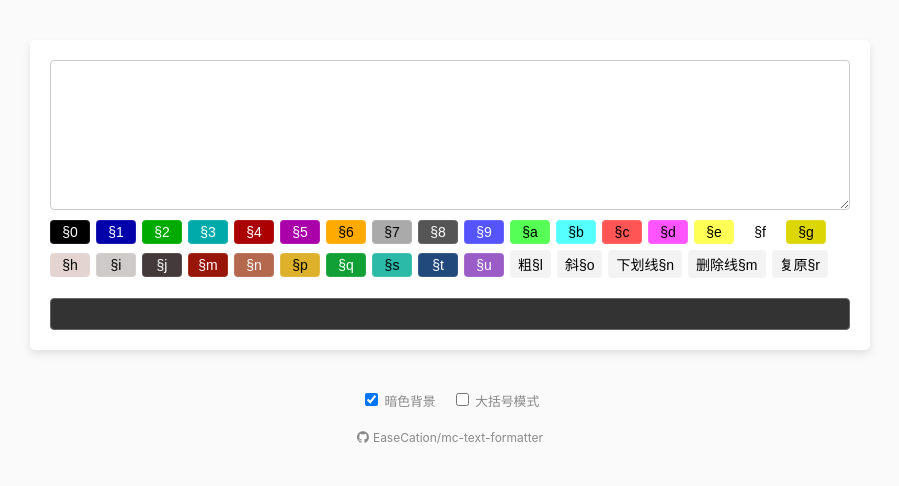
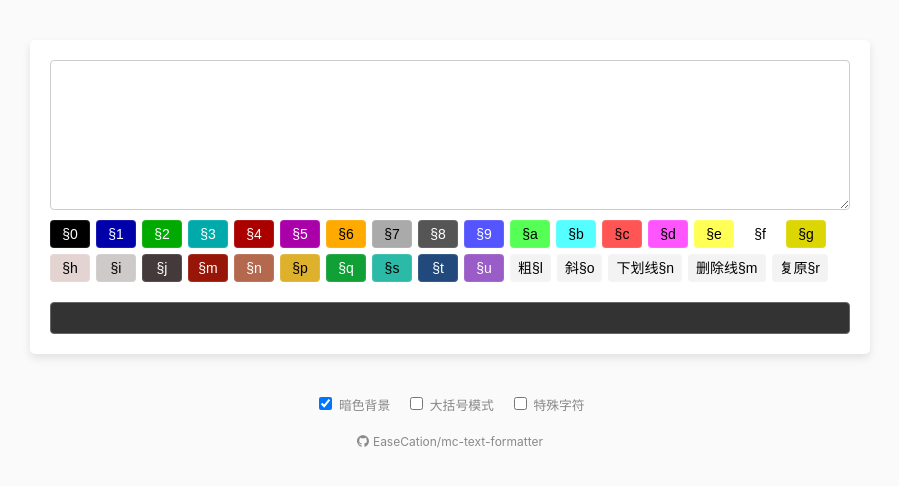
Before and after one commit to EaseCation/mc-text-formatter, a Vue app: page / in a window 1280 px wide. Shown: the top 486 px of the page, without its empty margins (190-1089 px from the left). Built offline with nearby package versions, Linux system fonts and the light colour scheme.

Commit message:
Add extra chars.

```diff
--- a/package.json
+++ b/package.json
@@ -9,7 +9,7 @@
   },
   "dependencies": {
     "core-js": "^3.8.3",
-    "vue": "^3.2.13"
+    "vue": "^3.3.4"
   },
   "devDependencies": {
     "@babel/core": "^7.12.16",
--- a/src/components/FormatButton.vue
+++ b/src/components/FormatButton.vue
@@ -55,6 +55,7 @@ export default {
     color: white;
     margin: 6px 6px 0 0;
     font-size: 14px;
+    line-height: 20px;
     box-shadow: inset 0 0 0 1px rgba(255, 255, 255, 0.1);
     transition: all 0.2s;
     min-width: 40px;
--- a/src/components/MCTextFormatter.vue
+++ b/src/components/MCTextFormatter.vue
@@ -19,6 +19,9 @@
             <format-button v-if="braceMode" v-bind:format="'{bold}'" v-bind:bold="true" @format="insertFormat">粗{bold}</format-button>
             <format-button v-if="braceMode" v-bind:format="'{italic}'" v-bind:italic="true" @format="insertFormat">斜{italic}</format-button>
             <format-button v-if="braceMode" v-bind:format="'{reset}'" @format="insertFormat">复原{reset}</format-button>
+            <div v-if="extraMode">
+                <format-button v-for="char in extraChars" v-bind:key="char" v-bind:format="char" @format="insertFormat">{{ char }}</format-button>
+            </div>
         </div>
         <div :class="['output', { 'dark-mode': isDarkMode }]" v-html="formattedText"></div>
     </div>
@@ -31,6 +34,10 @@
             <label class="small-gray-text">
                 <input type="checkbox" v-model="braceMode">
                 大括号模式
+            </label>
+            <label class="small-gray-text">
+                <input type="checkbox" v-model="extraMode">
+                特殊字符
             </label>
         </div>
         <div class="github-link">
@@ -52,7 +59,8 @@ export default {
 
     setup() {
 
-        const braceMode = ref(false)
+        const braceMode = ref(false);
+        const extraMode = ref(false);
 
         const colorsFormats = computed(() => {
             if (braceMode.value) {
@@ -161,6 +169,29 @@ export default {
             "{enter}": "\n"
         });
 
+        const extraChars = ref([
+            "༺",
+            "༻",
+            "❀",
+            "༽",
+            "༼",
+            "༒",
+            "■",
+            "ꕥ",
+            "»",
+            "«",
+            "୧",
+            "૭",
+            "✧",
+            "◎",
+            "★",
+            "✡",
+            "✩",
+            "❅",
+            "࿈",
+            "ʚ"
+        ])
+
         const rawText = ref(localStorage.getItem('userRawText') || '');
         const formattedText = ref('');
         const isDarkMode = ref(JSON.parse(localStorage.getItem('isDarkMode')) || true);
@@ -182,13 +213,16 @@ export default {
 
         const insertFormat = (format) => {
             const start = textarea.value.selectionStart;
-            const end = textarea.value.selectionEnd;
+            // const end = textarea.value.selectionEnd;
 
-            rawText.value = rawText.value.substring(0, start) + format + rawText.value.substring(end);
+            rawText.value = rawText.value.substring(0, start) + format + rawText.value.substring(start);
 
             formatText();
             textarea.value.focus();
-            textarea.value.setSelectionRange(start + format.length, start + format.length);
+            // 延迟设置才能成功
+            setTimeout(() => {
+                textarea.value.setSelectionRange(start + format.length, start + format.length);
+            }, 0);
         };
 
         const toggleDarkMode = () => {
@@ -232,16 +266,18 @@ export default {
 
         return {
             braceMode,
+            extraMode,
             colorsFormats,
             colors,
             colorsBrace,
+            extraChars,
             rawText,
             formattedText,
             isDarkMode,
             insertFormat,
             toggleDarkMode,
             formatText,
-            textarea
+            textarea,
         };
 
     }
```
Also changed, not shown: 2 other files (tests, documents, lock files or other folders).
